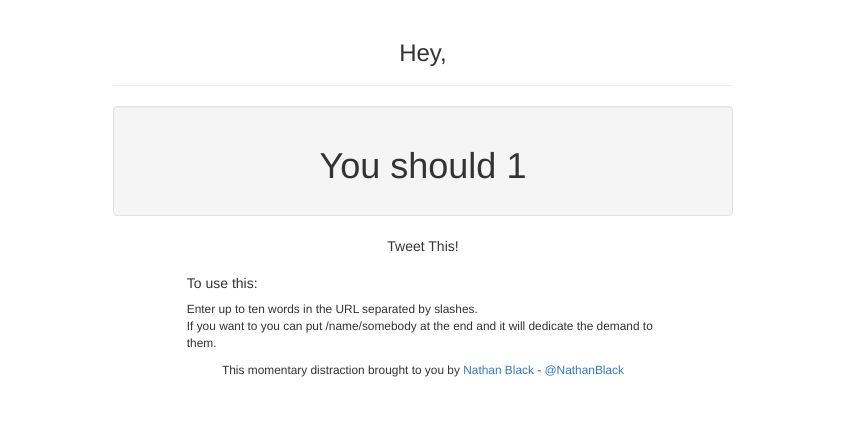
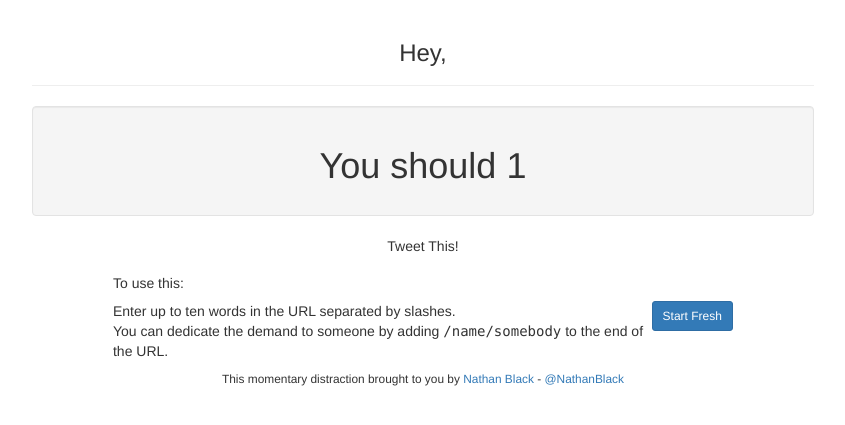
Before and after one commit to TheNathanBlack/tell-me-to, a Flask app: page /1 in a window 1280 px wide. Shown: the top 425 px of the page, without its empty margins (217-1062 px from the left). Run offline with Flask 2, Linux system fonts and the light colour scheme; some libraries are stand-ins or nearby versions.

Commit message:
Adding a reset button and some formatting fixes.

```diff
--- a/app/templates/index.html
+++ b/app/templates/index.html
@@ -3,7 +3,7 @@
 {% block main%}
 <div class="tell-me-to">
   <div class="row">
-    <div class="col-sm-8 col-sm-offset-2">
+    <div class="col-sm-10 col-sm-offset-1">
 
       <div class="page-header">
         <h3 class="text-center">Hey{% if name %} {{ name|title }}{% endif %},</h3>
@@ -13,21 +13,23 @@
         <h1 class="text-center">You should {{ directive }}</h1>
         {% else %}
         <h3>To use this:</h3>
-        <p>Enter up to ten words in the URL separated by slashes.</p>
-        <p>If you want to you can put /name/somebody at the end and it will dedicate the demand to them.</p>
+        <p>Enter up to ten words in the URL separated by slashes.<br />
+        <p>You can dedicate the demand to someone by adding <samp>/name/somebody</samp> to the end of the URL.</p>
         {% endif %}
       </div>
 
       <p class="text-center"> <a href="https://twitter.com/share" class="btn-default twitter-share-button" data-url="" data-text="{% if directive %}You should {{ directive }}{% if name %}, @{{ name|title }}{% endif %}.{% else %}You should tell someone to do something.{% endif %}" data-size="large" data-related="nathanblack" data-count="none" data-hashtags="TellMeTo" data-dnt="true">Tweet This!</a>
-    <script>!function(d,s,id){var js,fjs=d.getElementsByTagName(s)[0];if(!d.getElementById(id)){js=d.createElement(s);js.id=id;js.src="//platform.twitter.com/widgets.js";fjs.parentNode.insertBefore(js,fjs);}}(document,"script","twitter-wjs");</script></p>
+      <script>!function(d,s,id){var js,fjs=d.getElementsByTagName(s)[0];if(!d.getElementById(id)){js=d.createElement(s);js.id=id;js.src="//platform.twitter.com/widgets.js";fjs.parentNode.insertBefore(js,fjs);}}(document,"script","twitter-wjs");</script></p>
 
+    </div>
     </div>
     {% if directive %}
     <div class="row">
-      <div class="col-sm-6 col-sm-offset-3">
+      <div class="col-sm-8 col-sm-offset-2">
         <h5>To use this:</h5>
-        <p class="small">Enter up to ten words in the URL separated by slashes.<br />
-        If you want to you can put /name/somebody at the end and it will dedicate the demand to them.</p>
+        <p class="pull-right"><a href="{{ url_for('.index') }}"role="button" class="btn btn-primary btn-sm">Start Fresh</a></p>
+        <p>Enter up to ten words in the URL separated by slashes.<br />
+        You can dedicate the demand to someone by adding <samp>/name/somebody</samp> to the end of the URL.</p>
       </div>
     </div>
     {% endif %}
```
